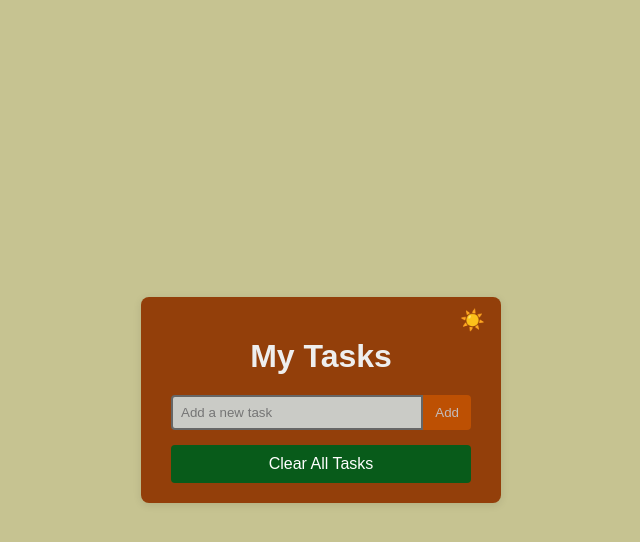
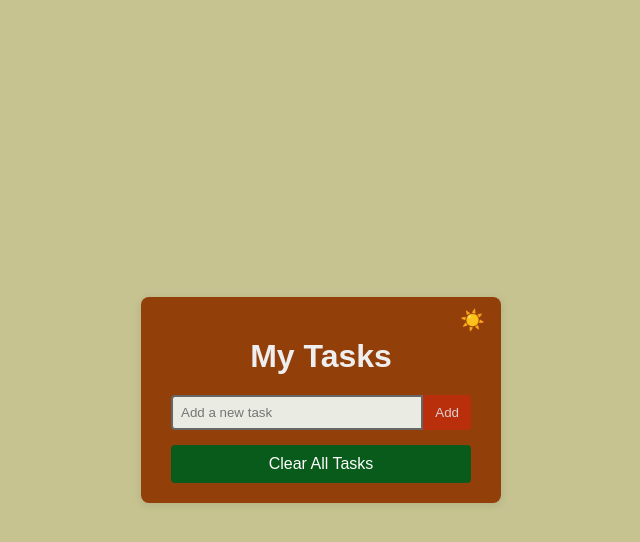
Before and after one commit to LoopLearner12/To-Do-List-App, a plain HTML site: page index.html in a window 1280 px wide. Both pictures are taken after a click on the button "Toggle dark mode". Shown: the whole page, without its empty margins (319-959 px from the left). Drawn offline with Linux system fonts and the light colour scheme.

Commit message:
Update styles.css

```diff
--- a/styles.css
+++ b/styles.css
@@ -51,19 +51,19 @@ body {
 }
 
 .dark-mode #todo-input {
-  background-color: #cacbc6;
-  color: #eee;
+  background-color: #eaece4;
+  color: #1d1414;
   border-color: #666;
 }
 
 .dark-mode #todo-form button {
-  background-color: #bd5003;
-  color: #c3bbbb;
+  background-color: #b92f0c;
+  color: #dccfcf;
 }
 
 .dark-mode .todo-item {
   background-color: #4ea513;
-  border-color: #555;
+  border-color: #ae3b3b;
 }
 
 .dark-mode .todo-item.completed .text {
```
